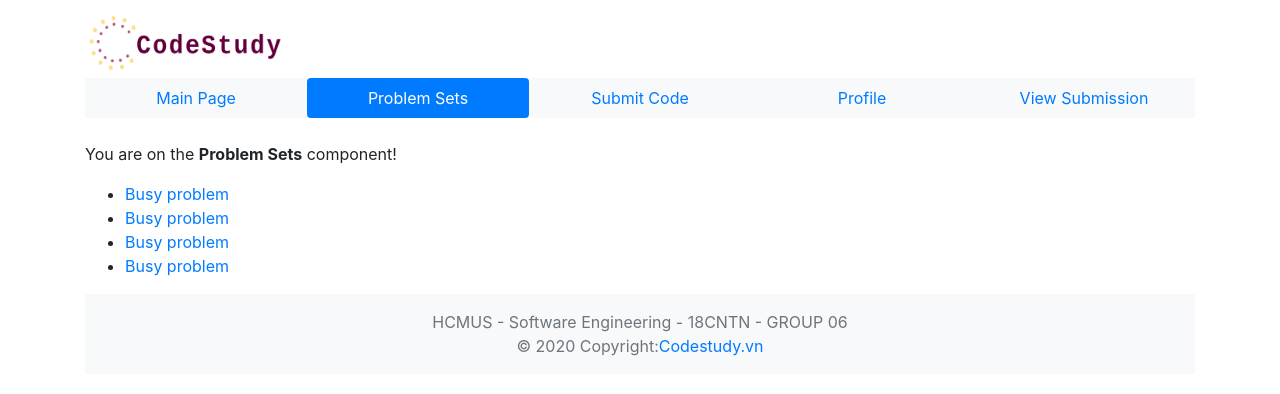
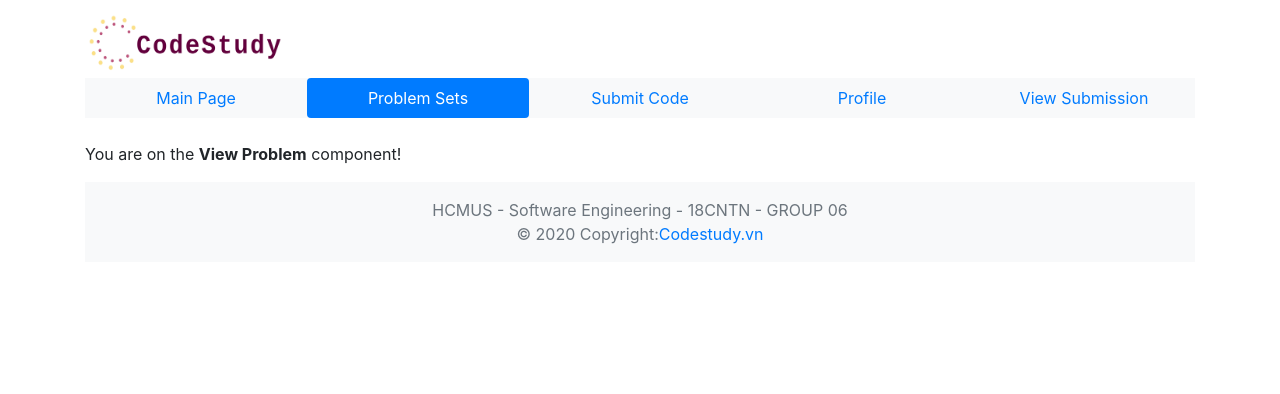
Before and after one commit to tieubaovi0217/HCMUS-Codestudy-Group06, a React (Create React App) app: page /problemsets/viewproblem in a window 1280 px wide. Shown: the top 394 px of the page. Built offline with nearby package versions, Linux system fonts and the light colour scheme.

Commit message:
update something

```diff
--- a/src/App.js
+++ b/src/App.js
@@ -8,7 +8,7 @@ import SubmitCode from "./components/submitcode.component";
 import ProblemSets from "./components/problem-sets.component";
 import Profile from "./components/profile.component";
 import ViewSubmission from "./components/viewsubmission.component";
-
+import ViewProblem from "./components/viewproblem.component";
 
 function Footer() {
   return (
@@ -33,11 +33,11 @@ function App() {
         <Navbar />
         <br/>
         <Route path="/" exact component={MainPage} />
-        <Route path="/problemsets" component={ProblemSets} />
+        <Route exact path="/problemsets" component={ProblemSets} />
         <Route path="/submitcode" component={SubmitCode} />
         <Route path="/profile" component={Profile} />
         <Route path="/viewsubmission" component={ViewSubmission} />
-
+        <Route path="/problemsets/viewproblem" component={ViewProblem} />
         <Footer />
       </div>
 
--- /dev/null
+++ b/src/components/viewproblem.component.js
@@ -0,0 +1,12 @@
+import React, {Component} from 'react';
+
+export default class ViewProblem extends Component    {
+    render() {
+        return (
+            // Your code goes here, must included in a <div>
+            <div>
+                <p>You are on the <strong>View Problem</strong> component!</p>
+            </div>
+        );
+    }
+}
```
Also changed, not shown: 1 other file (tests, documents, lock files or other folders).
